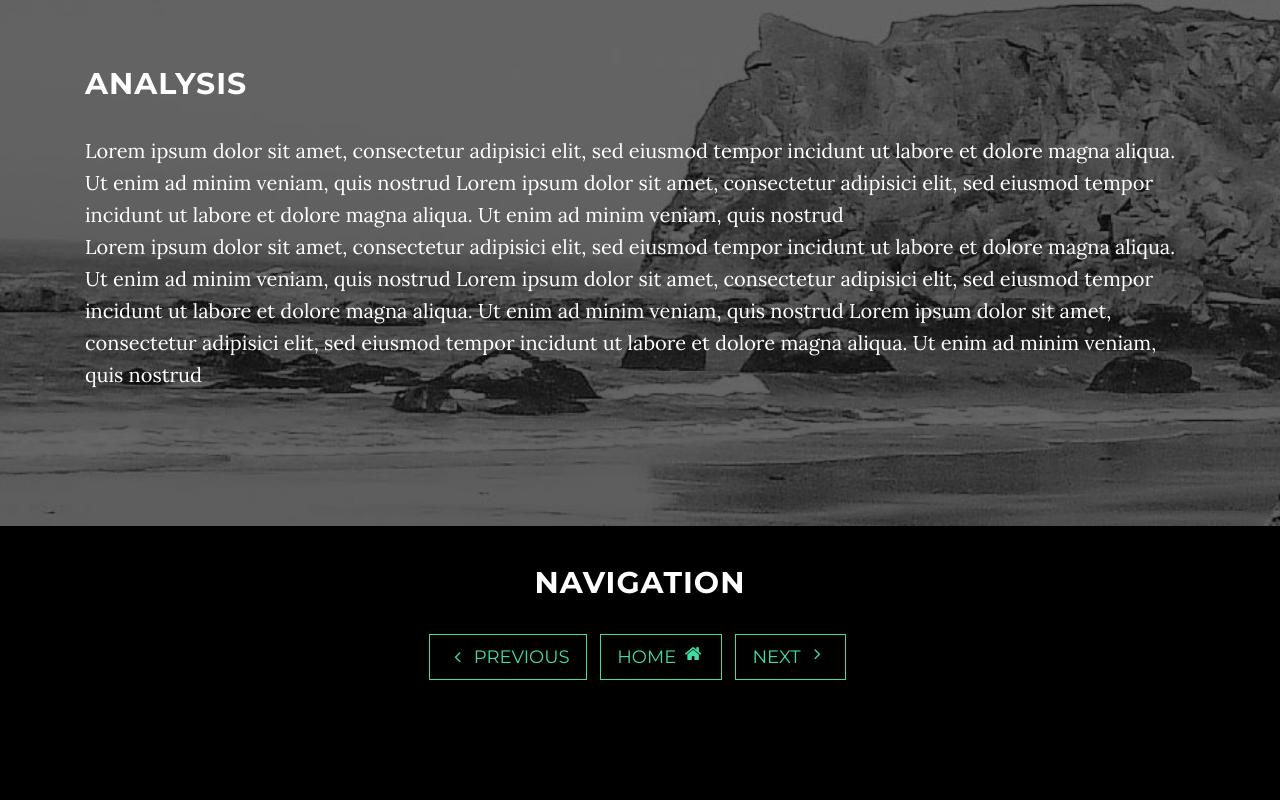
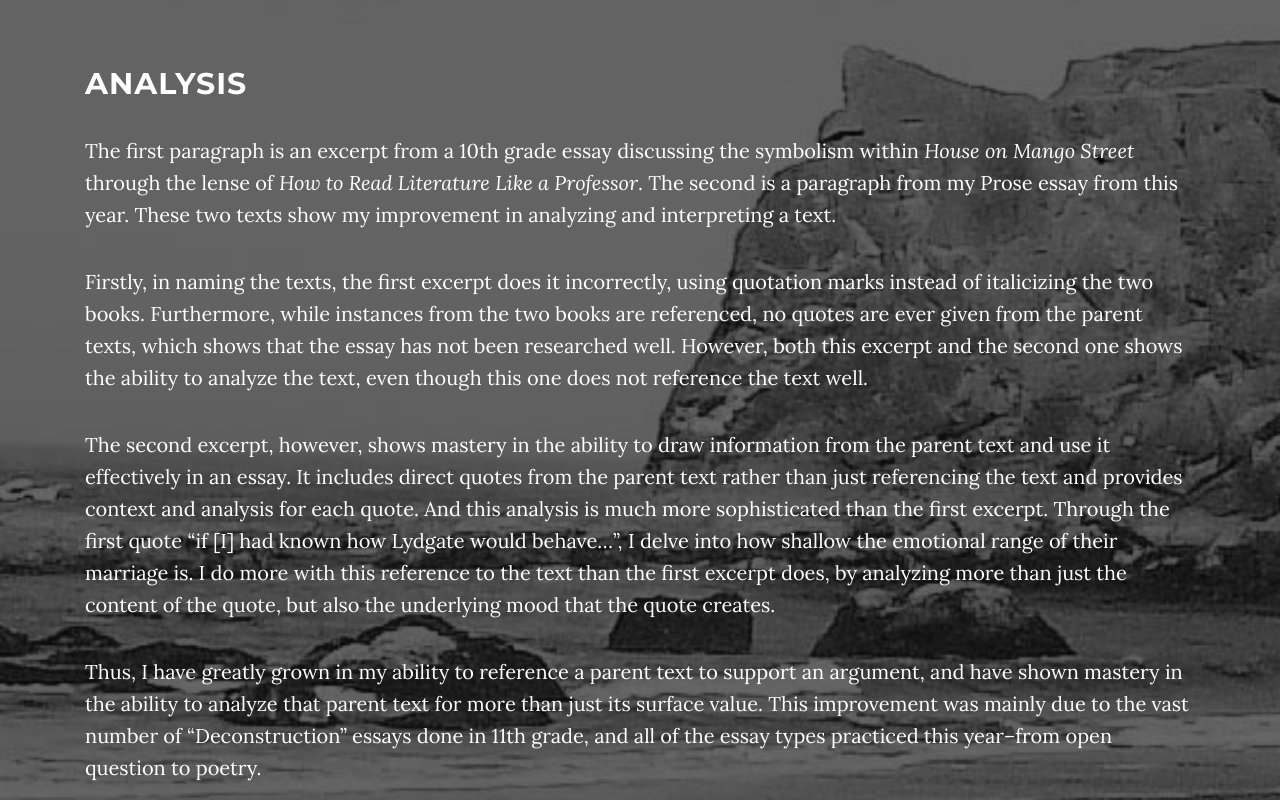
Before and after one commit to eashman123/vistaportfolio, a website: page ps7.html in a window 1280 px wide. Shown: the part 1720-2520 px from the top of the page. Before the commit the page ends 2450 px from the top, so only its background shows below. Drawn offline with nearby package versions, Linux system fonts and the light colour scheme; some packages are replaced by stand-ins of ours.

Commit message:
Added Analysis

```diff
--- a/ps7.html
+++ b/ps7.html
@@ -46,7 +46,39 @@
 
 
 
+
+
+
+
+
+
+
+
+
+
+
+
+
+
+
+
                     <i class="fa -circle fa-book"></i> <span class="light">Standard</span> 9
+
+
+
+
+
+
+
+
+
+
+
+
+
+
+
+
 
 
 
@@ -97,7 +129,9 @@
               <p class="intro-text">Draw evidence from literary or informational texts to support analysis,
                 reflection, and research.</p>
               <a href="#comparison" class="btn btn-circle page-scroll">
+
                 <i class="fa fa-angle-double-down animated"></i>
+
                 </a>
             </div>
           </div>
@@ -166,18 +200,10 @@
       <div class="container">
         <div class="col-lg-12 col-lg-offset-0">
           <h2>Analysis</h2>
-                    <p>Lorem ipsum dolor sit amet, consectetur adipisici elit, sed eiusmod tempor
-                        incidunt ut labore et dolore magna aliqua. Ut enim ad minim veniam, quis
-                        nostrud Lorem ipsum dolor sit amet, consectetur adipisici elit, sed eiusmod
-                        tempor incidunt ut labore et dolore magna aliqua. Ut enim ad minim veniam,
-                        quis nostrud
-                        <br>Lorem ipsum dolor sit amet, consectetur adipisici elit, sed eiusmod tempor
-                        incidunt ut labore et dolore magna aliqua. Ut enim ad minim veniam, quis
-                        nostrud Lorem ipsum dolor sit amet, consectetur adipisici elit, sed eiusmod
-                        tempor incidunt ut labore et dolore magna aliqua. Ut enim ad minim veniam,
-                        quis nostrud Lorem ipsum dolor sit amet, consectetur adipisici elit, sed
-                        eiusmod tempor incidunt ut labore et dolore magna aliqua. Ut enim ad minim
-                        veniam, quis nostrud</p>
+          <p><span style="font-weight: 400">The first paragraph is an excerpt from a 10th grade essay discussing the symbolism within </span><i><span style="font-weight: 400">House on Mango Street</span></i><span style="font-weight: 400"> through the lense of </span><i><span style="font-weight: 400">How to Read Literature Like a Professor</span></i><span style="font-weight: 400">. The second is a paragraph from my Prose essay from this year. These two texts show my improvement in analyzing and interpreting a text.</span></p>
+<p><span style="font-weight: 400">Firstly, in naming the texts, the first excerpt does it incorrectly, using quotation marks instead of italicizing the two books. Furthermore, while instances from the two books are referenced, no quotes are ever given from the parent texts, which shows that the essay has not been researched well. However, both this excerpt and the second one shows the ability to analyze the text, even though this one does not reference the text well.</span></p>
+<p><span style="font-weight: 400">The second excerpt, however, shows mastery in the ability to draw information from the parent text and use it effectively in an essay. It includes direct quotes from the parent text rather than just referencing the text and provides context and analysis for each quote. And this analysis is much more sophisticated than the first excerpt. Through the first quote “if [I] had known how Lydgate would behave…”, I delve into how shallow the emotional range of their marriage is. I do more with this reference to the text than the first excerpt does, by analyzing more than just the content of the quote, but also the underlying mood that the quote creates.</span></p>
+<p><span style="font-weight: 400">Thus, I have greatly grown in my ability to reference a parent text to support an argument, and have shown mastery in the ability to analyze that parent text for more than just its surface value. This improvement was mainly due to the vast number of “Deconstruction” essays done in 11th grade, and all of the essay types practiced this year–from open question to poetry.</span></p>
         </div>
       </div>
     </div>
```
Lines whose indentation alone changed are shown as unchanged.
